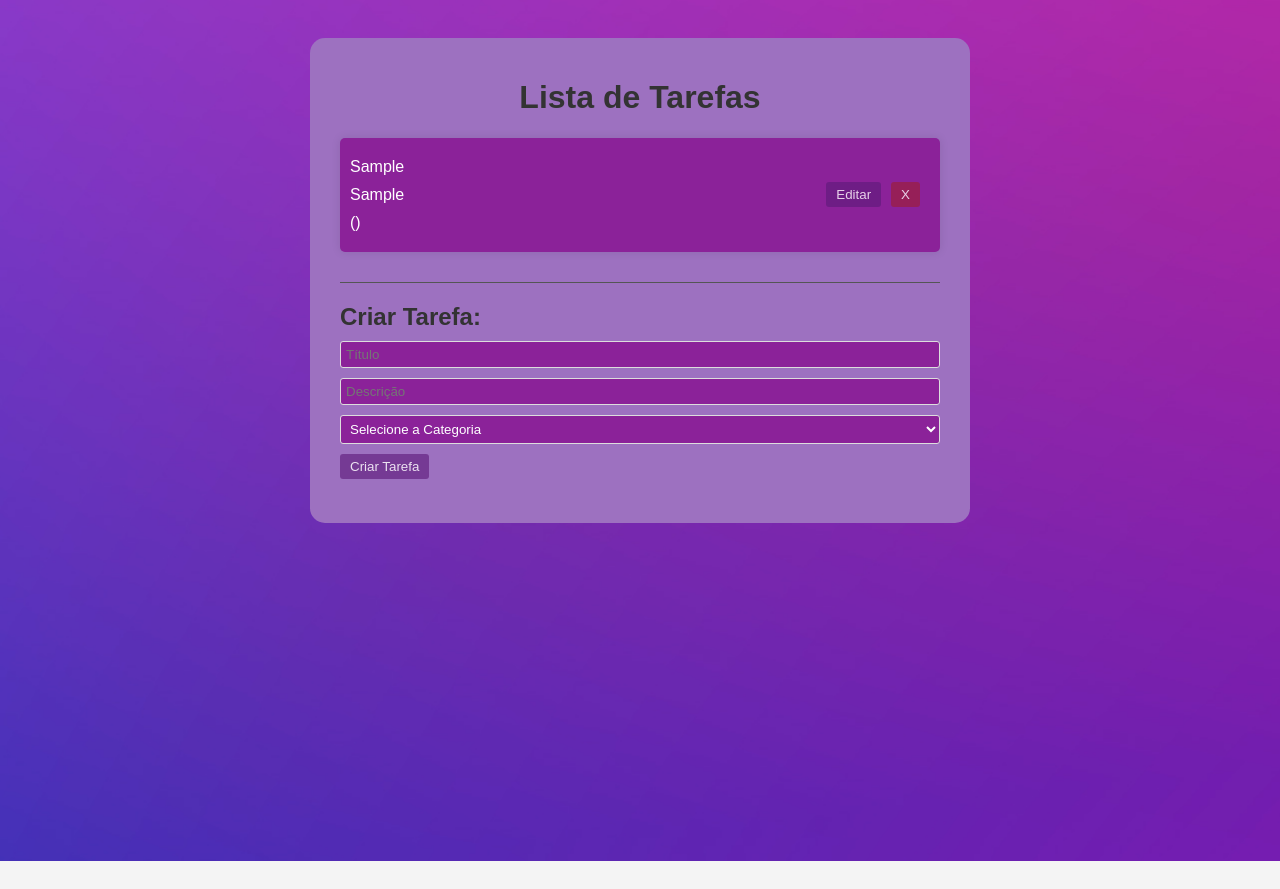
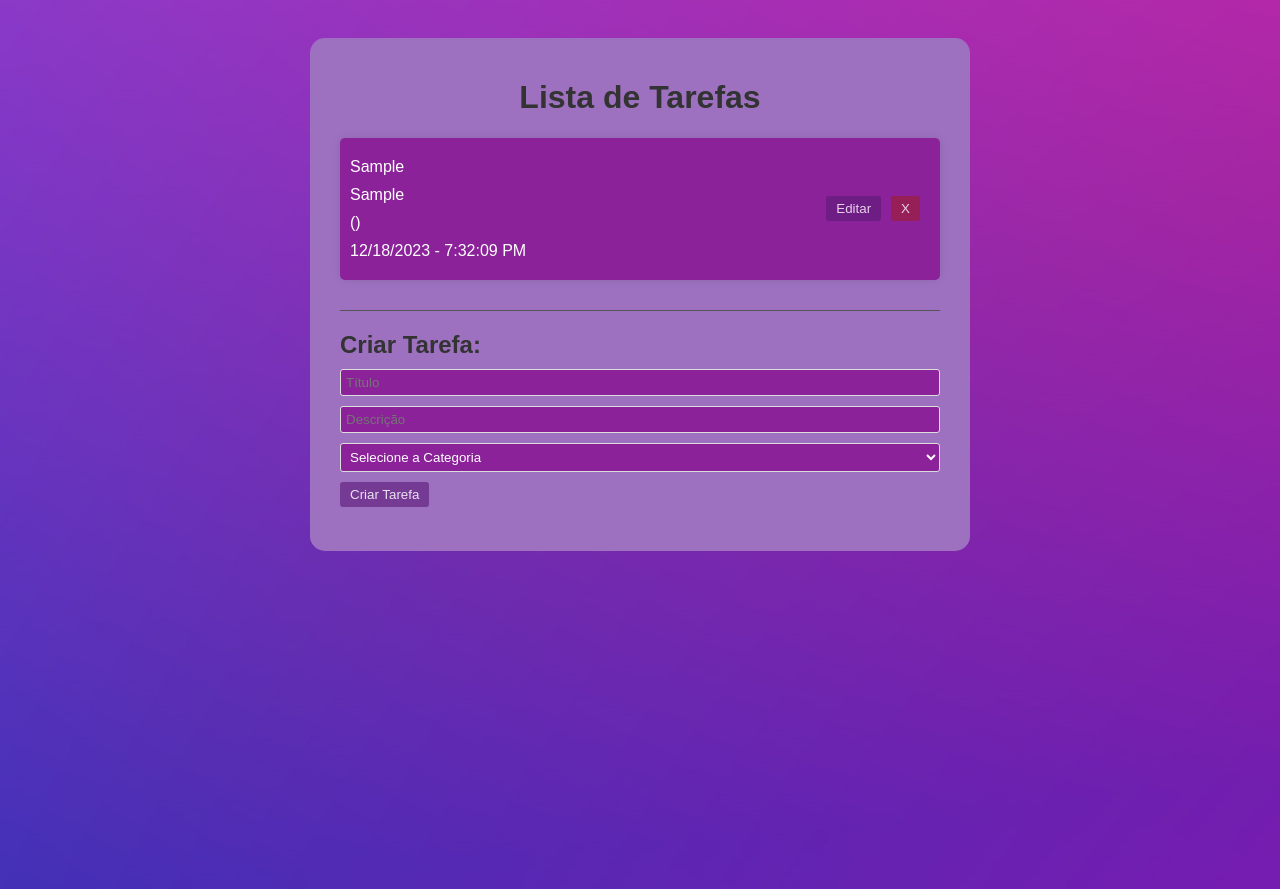
Before and after one commit to BernardoCastello/tasks-list, a React (Vite) app: page / in a window 1280 px wide. Both pictures are taken after typing "Sample", "Sample" into the empty fields and a click on the button "Criar Tarefa". Before the commit the page ends 861 px from the top, so only its background shows below. Built offline with nearby package versions, Linux system fonts and the light colour scheme.

Commit message:
Update Todo.jsx

```diff
--- a/src/components/Todo.jsx
+++ b/src/components/Todo.jsx
@@ -44,6 +44,7 @@ const Todo = ({ todo, removeTodo, updateTodo }) => {
           <p>{todo.text}</p>
           <p>{todo.description}</p>
           <p className='category'>({todo.category})</p>
+          <p>{todo.date} - {todo.time}</p>
         </div>
       )}
       <div>
```
